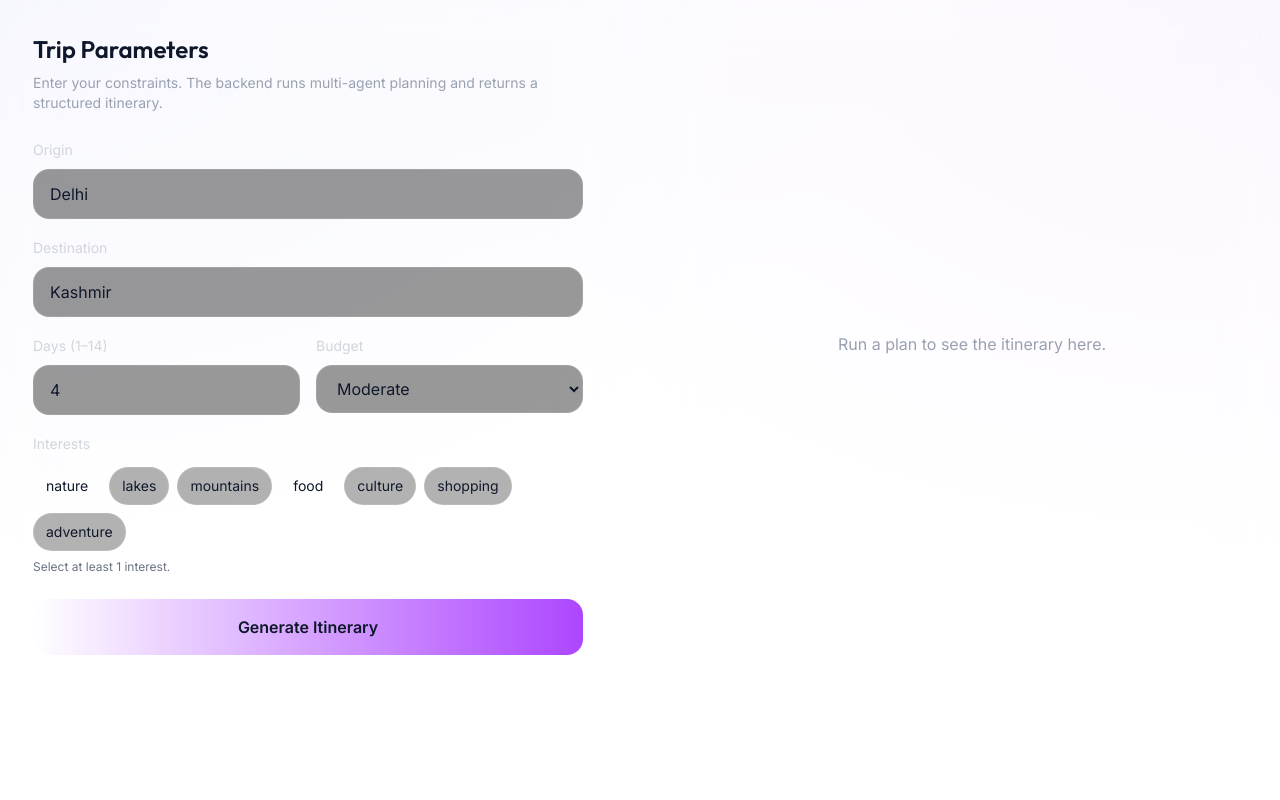
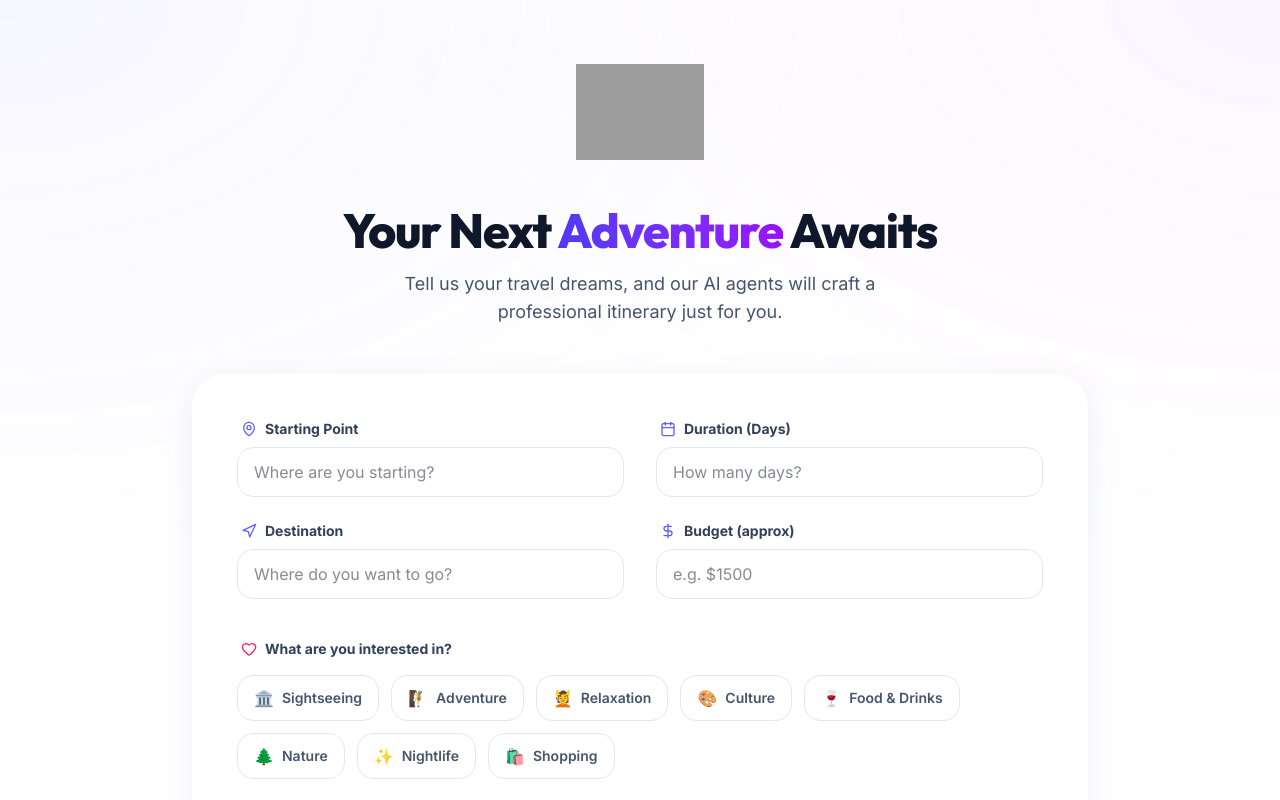
Before and after one commit to imtalhahussain/travel-itinerary-ai, a Next.js app in the folder frontend/: page / in a window 1280 px wide. Shown: the top 800 px of the page. Built offline with nearby package versions, Linux system fonts and the light colour scheme; grey boxes are pictures that could not be loaded.

Commit message:
feat(components): enhance planner form and itinerary card with new animations and day-by-day view

```diff
--- a/frontend/components/ItineraryCard.tsx
+++ b/frontend/components/ItineraryCard.tsx
@@ -1,58 +1,128 @@
+"use client";
+
 import { motion } from "framer-motion";
+import { Clock, MapPin, Utensils, Star, Calendar, ChevronRight } from "lucide-react";
 
 export default function ItineraryCard({ data }: any) {
-  const destination = data?.destination ?? "Trip";
+  const destination = data?.destination ?? "Your Trip";
   const totalDays = data?.total_days ?? data?.totalDays ?? data?.plan?.length ?? 0;
   const plan = Array.isArray(data?.plan) ? data.plan : [];
 
+  const container = {
+    hidden: { opacity: 0 },
+    show: {
+      opacity: 1,
+      transition: {
+        staggerChildren: 0.1
+      }
+    }
+  };
+
+  const item = {
+    hidden: { opacity: 0, y: 20 },
+    show: { opacity: 1, y: 0 }
+  };
+
   return (
-    <motion.div
-      initial={{ opacity: 0, scale: 0.98 }}
-      animate={{ opacity: 1, scale: 1 }}
-      transition={{ duration: 0.35 }}
-      className="bg-glass backdrop-blur-xl rounded-3xl p-8 border border-white/10"
-    >
-      <div className="flex items-baseline justify-between gap-4">
-        <h3 className="text-xl font-semibold">
-          {destination} <span className="text-gray-400">·</span> {totalDays} Days
-        </h3>
-        <span className="text-xs text-gray-400 border border-white/10 rounded-full px-3 py-1 bg-black/30">
-          Groq + Multi-Agent
-        </span>
+    <div className="space-y-8 animate-in">
+      {/* Header Info */}
+      <div className="text-center md:text-left">
+        <h2 className="text-3xl font-extrabold text-slate-900 flex items-center gap-3 justify-center md:justify-start">
+          <div className="p-2 bg-indigo-600 rounded-lg text-white">
+            <MapPin className="h-6 w-6" />
+          </div>
+          {destination}
+        </h2>
+        <p className="text-slate-500 mt-2 font-medium flex items-center justify-center md:justify-start gap-2">
+          <Calendar className="h-4 w-4 text-indigo-500" />
+          {totalDays} Day Discovery
+        </p>
       </div>
 
-      <div className="mt-6 space-y-4 max-h-[520px] overflow-auto pr-2">
-        {plan.map((day: any) => (
-          <div key={day.day} className="p-4 rounded-2xl bg-black/40 border border-white/10">
-            <div className="flex items-center justify-between">
-              <p className="font-semibold">Day {day.day}</p>
-              <p className="text-xs text-gray-400">
-                {Array.isArray(day.activities) ? `${day.activities.length} activities` : "plan"}
-              </p>
+      {/* Itinerary Progress / List */}
+      <motion.div
+        variants={container}
+        initial="hidden"
+        animate="show"
+        className="grid grid-cols-1 gap-6"
+      >
+        {plan.map((day: any, idx: number) => (
+          <motion.div
+            key={day.day || idx}
+            variants={item}
+            className="glass-card rounded-[2rem] overflow-hidden bg-white/60 hover:bg-white/80 transition-all duration-300"
+          >
+            <div className="p-6 md:p-8">
+              <div className="flex flex-col md:flex-row gap-6">
+                {/* Day Marker */}
+                <div className="flex-shrink-0">
+                  <div className="w-16 h-16 rounded-2xl bg-indigo-50 flex flex-col items-center justify-center border border-indigo-100/50">
+                    <span className="text-[10px] uppercase tracking-wider font-bold text-indigo-400">Day</span>
+                    <span className="text-2xl font-black text-indigo-600 leading-none">{day.day || idx + 1}</span>
+                  </div>
+                </div>
+
+                {/* Content */}
+                <div className="flex-grow space-y-6">
+                  {/* Activities */}
+                  <div className="space-y-4">
+                    <h4 className="text-sm font-bold text-slate-400 uppercase tracking-widest flex items-center gap-2">
+                      <Star className="h-3 w-3 text-amber-400 fill-amber-400" />
+                      Daily Experiences
+                    </h4>
+                    <div className="grid grid-cols-1 md:grid-cols-2 gap-3">
+                      {Array.isArray(day.activities) && day.activities.map((activity: string, i: number) => (
+                        <div key={i} className="flex items-start gap-3 p-3 rounded-xl bg-white border border-slate-100 shadow-sm hover:border-indigo-100 transition-colors">
+                          <div className="mt-1 p-1 rounded-md bg-indigo-50 text-indigo-600">
+                            <ChevronRight className="h-3 w-3" />
+                          </div>
+                          <span className="text-sm text-slate-700 font-medium">{activity}</span>
+                        </div>
+                      ))}
+                    </div>
+                  </div>
+
+                  {/* Dining */}
+                  {Array.isArray(day.food) && day.food.length > 0 && (
+                    <div className="pt-4 border-t border-slate-100 flex flex-wrap gap-4 items-center">
+                      <h4 className="text-sm font-bold text-slate-400 uppercase tracking-widest flex items-center gap-2">
+                        <Utensils className="h-3 w-3 text-rose-400" />
+                        Culinary Tips
+                      </h4>
+                      <div className="flex flex-wrap gap-2">
+                        {day.food.map((f: string, i: number) => (
+                          <span key={i} className="px-3 py-1 rounded-full bg-rose-50 text-rose-600 text-[11px] font-bold border border-rose-100">
+                            {f}
+                          </span>
+                        ))}
+                      </div>
+                    </div>
+                  )}
+                </div>
+              </div>
             </div>
-
-            {Array.isArray(day.activities) && (
-              <ul className="mt-3 text-sm text-gray-200 space-y-1 list-disc list-inside">
-                {day.activities.slice(0, 6).map((a: string, i: number) => (
-                  <li key={i}>{a}</li>
-                ))}
-              </ul>
-            )}
-
-            {Array.isArray(day.food) && (
-              <p className="mt-3 text-xs text-gray-400">
-                Food: {day.food.slice(0, 3).join(", ")}
-              </p>
-            )}
-          </div>
+          </motion.div>
         ))}
 
         {plan.length === 0 && (
-          <div className="p-4 rounded-2xl bg-black/40 border border-white/10 text-gray-300">
-            No itinerary returned. Check backend response.
+          <div className="p-12 text-center glass-card rounded-[2rem] bg-white/40">
+            <div className="w-20 h-20 bg-slate-100 rounded-full flex items-center justify-center mx-auto mb-4">
+              <Clock className="h-10 w-10 text-slate-300" />
+            </div>
+            <h3 className="text-xl font-bold text-slate-800">Itinerary Processing</h3>
+            <p className="text-slate-500 mt-2 max-w-xs mx-auto">
+              We couldn't find a detailed plan. Please try adjusting your preferences.
+            </p>
           </div>
         )}
+      </motion.div>
+
+      {/* Footer / Summary Action */}
+      <div className="pb-12 text-center">
+        <p className="text-slate-400 text-sm italic">
+          "Travel is the only thing you buy that makes you richer."
+        </p>
       </div>
-    </motion.div>
+    </div>
   );
 }
--- a/frontend/components/PlannerForm.tsx
+++ b/frontend/components/PlannerForm.tsx
@@ -1,7 +1,10 @@
 "use client";
 
 import { useMemo, useState } from "react";
+import { motion, AnimatePresence } from "framer-motion";
+import { MapPin, Calendar, DollarSign, Plane, Loader2, Heart, Sparkles, Navigation } from "lucide-react";
 import ItineraryCard from "./ItineraryCard";
+import Image from "next/image";
 
 type ApiState =
   | { status: "idle" }
@@ -9,21 +12,29 @@ type ApiState =
   | { status: "success"; data: any }
   | { status: "error"; message: string; details?: any };
 
-const DEFAULT_INTERESTS = ["nature", "lakes", "mountains", "food", "culture", "shopping", "adventure"];
+const INTERESTS = [
+  { id: "Sightseeing", icon: "🏛️" },
+  { id: "Adventure", icon: "🧗" },
+  { id: "Relaxation", icon: "💆" },
+  { id: "Culture", icon: "🎨" },
+  { id: "Food & Drinks", icon: "🍷" },
+  { id: "Nature", icon: "🌲" },
+  { id: "Nightlife", icon: "✨" },
+  { id: "Shopping", icon: "🛍️" },
+];
 
 export default function PlannerForm() {
   const [api, setApi] = useState<ApiState>({ status: "idle" });
 
-  // Form fields
-  const [origin, setOrigin] = useState("Delhi");
-  const [destination, setDestination] = useState("Kashmir");
-  const [days, setDays] = useState(4);
-  const [budget, setBudget] = useState<"low" | "moderate" | "high">("moderate");
-  const [interests, setInterests] = useState<string[]>(["nature", "food"]);
+  const [origin, setOrigin] = useState("");
+  const [destination, setDestination] = useState("");
+  const [days, setDays] = useState<number | "">("");
+  const [budget, setBudget] = useState("");
+  const [interests, setInterests] = useState<string[]>([]);
 
   const canSubmit = useMemo(() => {
-    return origin.trim() && destination.trim() && days >= 1 && days <= 14 && interests.length >= 1;
-  }, [origin, destination, days, interests]);
+    return origin.trim() && destination.trim() && days && budget && interests.length > 0;
+  }, [origin, destination, days, budget, interests]);
 
   function toggleInterest(tag: string) {
     setInterests((prev) =>
@@ -33,174 +44,254 @@ export default function PlannerForm() {
 
   async function plan() {
     if (!canSubmit) return;
-
     setApi({ status: "loading" });
 
     try {
-      const base = process.env.NEXT_PUBLIC_API_BASE || "http://127.0.0.1:8000";
+      const base = process.env.NEXT_PUBLIC_API_BASE || "http://localhost:8000";
       const res = await fetch(`${base}/plan`, {
         method: "POST",
         headers: { "Content-Type": "application/json" },
         body: JSON.stringify({
           origin,
           destination,
-          days,
+          days: Number(days),
           budget,
           interests,
         }),
       });
 
       const text = await res.text();
-      let payload: any = null;
+      let payload: any;
       try {
-        payload = text ? JSON.parse(text) : null;
+        payload = JSON.parse(text);
       } catch {
         payload = { raw: text };
       }
 
       if (!res.ok) {
-        setApi({
-          status: "error",
-          message: `Backend error ${res.status}`,
-          details: payload,
-        });
+        setApi({ status: "error", message: `Error ${res.status}`, details: payload });
         return;
       }
-
       setApi({ status: "success", data: payload });
     } catch (e: any) {
-      setApi({ status: "error", message: e?.message || "Failed to fetch" });
+      setApi({ status: "error", message: e.message || "Failed to connect to the travel intelligence service. Please ensure the backend is running." });
     }
   }
 
+  if (api.status === "success") {
     return (
-    <div className="grid grid-cols-1 lg:grid-cols-2 gap-12">
-      {/* Left: Input Panel */}
-      <div className="bg-glass backdrop-blur-xl rounded-3xl p-8 border border-white/10">
-        <h2 className="text-2xl font-semibold mb-2">Trip Parameters</h2>
-        <p className="text-gray-400 text-sm">
-          Enter your constraints. The backend runs multi-agent planning and returns a structured itinerary.
-        </p>
+      <div className="max-w-5xl mx-auto p-4 md:p-8 animate-in">
+        <div className="flex items-center justify-between mb-8">
+          <button
+            onClick={() => setApi({ status: "idle" })}
+            className="flex items-center gap-2 text-slate-500 hover:text-indigo-600 transition-colors font-medium group"
+          >
+            <div className="p-2 rounded-full bg-slate-100 group-hover:bg-indigo-50 transition-colors">
+              <Navigation className="h-4 w-4 rotate-[-90deg]" />
+            </div>
+            Plan another trip
+          </button>
 
-        <div className="mt-6 space-y-4">
-          <div>
-            <label className="text-sm text-gray-300">Origin</label>
+          <div className="hidden md:flex items-center gap-2 px-4 py-2 bg-indigo-50 rounded-full text-indigo-700 text-sm font-semibold">
+            <Sparkles className="h-4 w-4" />
+            AI-Generated Itinerary
+          </div>
+        </div>
+
+        <ItineraryCard data={api.data} />
+      </div>
+    );
+  }
+
+  return (
+    <div className="min-h-screen py-12 px-4">
+      <div className="max-w-4xl mx-auto">
+        {/* Hero Section */}
+        <div className="text-center mb-12">
+          <motion.div
+            initial={{ opacity: 0, scale: 0.9 }}
+            animate={{ opacity: 1, scale: 1 }}
+            transition={{ duration: 0.5 }}
+            className="relative inline-block mb-6"
+          >
+            <div className="relative w-32 h-32 mx-auto">
+              <Image
+                src="/hero-illustration.png"
+                alt="Travel Hero"
+                fill
+                className="object-contain"
+              />
+            </div>
+          </motion.div>
+
+          <motion.h1
+            initial={{ opacity: 0, y: 10 }}
+            animate={{ opacity: 1, y: 0 }}
+            transition={{ delay: 0.2 }}
+            className="text-4xl md:text-5xl font-extrabold text-slate-900 mb-4 tracking-tight"
+          >
+            Your Next <span className="gradient-text">Adventure</span> Awaits
+          </motion.h1>
+          <motion.p
+            initial={{ opacity: 0, y: 10 }}
+            animate={{ opacity: 1, y: 0 }}
+            transition={{ delay: 0.3 }}
+            className="text-lg text-slate-600 max-w-xl mx-auto"
+          >
+            Tell us your travel dreams, and our AI agents will craft a professional itinerary just for you.
+          </motion.p>
+        </div>
+
+        {/* Main Card */}
+        <motion.div
+          initial={{ opacity: 0, y: 20 }}
+          animate={{ opacity: 1, y: 0 }}
+          transition={{ delay: 0.4 }}
+          className="glass-card rounded-[2rem] overflow-hidden p-1 shadow-2xl"
+        >
+          <div className="bg-white/40 rounded-[1.9rem] p-6 md:p-10">
+            <div className="grid grid-cols-1 md:grid-cols-2 gap-8 mb-10">
+              {/* Destination & Origin */}
+              <div className="space-y-6">
+                <div className="space-y-2">
+                  <label className="text-sm font-bold text-slate-700 ml-1 flex items-center gap-2">
+                    <MapPin className="h-4 w-4 text-indigo-500" />
+                    Starting Point
+                  </label>
                   <input
                     value={origin}
                     onChange={(e) => setOrigin(e.target.value)}
-              className="mt-2 w-full rounded-xl bg-black/40 border border-white/10 px-4 py-3 outline-none focus:border-white/30"
-              placeholder="e.g., Delhi"
+                    placeholder="Where are you starting?"
+                    className="input-field"
                   />
                 </div>
 
-          <div>
-            <label className="text-sm text-gray-300">Destination</label>
+                <div className="space-y-2">
+                  <label className="text-sm font-bold text-slate-700 ml-1 flex items-center gap-2">
+                    <Navigation className="h-4 w-4 text-indigo-500" />
+                    Destination
+                  </label>
                   <input
                     value={destination}
                     onChange={(e) => setDestination(e.target.value)}
-              className="mt-2 w-full rounded-xl bg-black/40 border border-white/10 px-4 py-3 outline-none focus:border-white/30"
-              placeholder="e.g., Da Lat"
+                    placeholder="Where do you want to go?"
+                    className="input-field"
+                  />
+                </div>
+              </div>
+
+              {/* Days & Budget */}
+              <div className="space-y-6">
+                <div className="space-y-2">
+                  <label className="text-sm font-bold text-slate-700 ml-1 flex items-center gap-2">
+                    <Calendar className="h-4 w-4 text-indigo-500" />
+                    Duration (Days)
+                  </label>
+                  <input
+                    type="number"
+                    value={days}
+                    onChange={(e) => setDays(e.target.value ? Number(e.target.value) : "")}
+                    placeholder="How many days?"
+                    className="input-field"
+                    min="1"
+                    max="14"
                   />
                 </div>
 
-          <div className="grid grid-cols-2 gap-4">
-            <div>
-              <label className="text-sm text-gray-300">Days (1–14)</label>
+                <div className="space-y-2">
+                  <label className="text-sm font-bold text-slate-700 ml-1 flex items-center gap-2">
+                    <DollarSign className="h-4 w-4 text-indigo-500" />
+                    Budget (approx)
+                  </label>
                   <input
-                type="number"
-                value={days}
-                onChange={(e) => setDays(Number(e.target.value))}
-                min={1}
-                max={14}
-                className="mt-2 w-full rounded-xl bg-black/40 border border-white/10 px-4 py-3 outline-none focus:border-white/30"
+                    value={budget}
+                    onChange={(e) => setBudget(e.target.value)}
+                    placeholder="e.g. $1500"
+                    className="input-field"
                   />
                 </div>
-
-            <div>
-              <label className="text-sm text-gray-300">Budget</label>
-              <select
-                value={budget}
-                onChange={(e) => setBudget(e.target.value as any)}
-                className="mt-2 w-full rounded-xl bg-black/40 border border-white/10 px-4 py-3 outline-none focus:border-white/30"
-              >
-                <option value="low">Low</option>
-                <option value="moderate">Moderate</option>
-                <option value="high">High</option>
-              </select>
               </div>
             </div>
 
-          <div>
-            <label className="text-sm text-gray-300">Interests</label>
-            <div className="mt-3 flex flex-wrap gap-2">
-              {DEFAULT_INTERESTS.map((tag) => {
-                const active = interests.includes(tag);
+            {/* Interests Section */}
+            <div className="mb-10">
+              <label className="text-sm font-bold text-slate-700 ml-1 mb-4 flex items-center gap-2">
+                <Heart className="h-4 w-4 text-rose-500" />
+                What are you interested in?
+              </label>
+              <div className="flex flex-wrap gap-3 mt-4">
+                {INTERESTS.map((interest) => {
+                  const active = interests.includes(interest.id);
                   return (
                     <button
-                    key={tag}
-                    type="button"
-                    onClick={() => toggleInterest(tag)}
-                    className={[
-                      "px-3 py-2 rounded-full text-sm border transition",
-                      active
-                        ? "bg-white/15 border-white/25"
-                        : "bg-black/30 border-white/10 hover:border-white/20",
-                    ].join(" ")}
+                      key={interest.id}
+                      onClick={() => toggleInterest(interest.id)}
+                      className={`
+                        px-4 py-2.5 rounded-xl text-sm font-semibold transition-all duration-300 border
+                        flex items-center gap-2
+                        ${active
+                          ? "bg-indigo-600 text-white border-indigo-600 shadow-md shadow-indigo-100"
+                          : "bg-white text-slate-600 border-slate-200 hover:border-indigo-300 hover:bg-slate-50"
+                        }
+                      `}
                     >
-                    {tag}
+                      <span className="text-base">{interest.icon}</span>
+                      {interest.id}
                     </button>
                   );
                 })}
               </div>
-            <p className="mt-2 text-xs text-gray-500">Select at least 1 interest.</p>
             </div>
 
+            {/* Error Message */}
+            <AnimatePresence>
+              {api.status === "error" && (
+                <motion.div
+                  initial={{ opacity: 0, height: 0 }}
+                  animate={{ opacity: 1, height: "auto" }}
+                  exit={{ opacity: 0, height: 0 }}
+                  className="mb-6 p-4 rounded-xl bg-red-50 border border-red-100 text-red-700 text-sm flex items-start gap-3"
+                >
+                  <div className="mt-0.5">⚠️</div>
+                  <div>
+                    <p className="font-bold">Something went wrong</p>
+                    <p className="opacity-90">{api.message}</p>
+                  </div>
+                </motion.div>
+              )}
+            </AnimatePresence>
+
+            {/* Action Button */}
             <button
               onClick={plan}
               disabled={!canSubmit || api.status === "loading"}
-            className="mt-2 w-full py-4 rounded-xl bg-gradient-to-r from-neon to-purple-500 font-semibold hover:opacity-90 transition disabled:opacity-50"
+              className={`
+                w-full py-4 rounded-2xl font-bold text-lg flex items-center justify-center gap-3 transition-all
+                ${!canSubmit || api.status === "loading"
+                  ? "bg-slate-100 text-slate-400 cursor-not-allowed"
+                  : "bg-indigo-600 text-white hover:bg-indigo-700 shadow-xl shadow-indigo-100 hover:shadow-indigo-200 active:scale-[0.98]"
+                }
+              `}
             >
-            {api.status === "loading" ? "Planning..." : "Generate Itinerary"}
+              {api.status === "loading" ? (
+                <>
+                  <Loader2 className="h-6 w-6 animate-spin" />
+                  <span>Consulting Agents...</span>
+                </>
+              ) : (
+                <>
+                  <Sparkles className="h-6 w-6" />
+                  <span>Generate Itinerary</span>
+                </>
+              )}
             </button>
+
+            <p className="text-center text-xs text-slate-400 mt-6 font-medium uppercase tracking-widest">
+              Powered by Talha's Multi-Agent Intelligence
+            </p>
           </div>
-
-        {api.status === "error" && (
-          <div className="mt-6 p-4 rounded-xl bg-black/40 border border-red-500/30">
-            <p className="font-semibold text-red-300">Error</p>
-            <p className="text-sm text-gray-300 mt-1">{api.message}</p>
-            {api.details && (
-              <pre className="mt-3 text-xs text-gray-400 overflow-auto max-h-48 whitespace-pre-wrap">
-{safeStringify(api.details)}
-              </pre>
-            )}
+        </motion.div>
       </div>
-        )}
-      </div>
-
-      {/* Right: Output Panel */}
-      {api.status === "success" && <ItineraryCard data={api.data} />}
-      {api.status !== "success" && (
-        <div className="bg-glass backdrop-blur-xl rounded-3xl p-8 border border-white/10 flex items-center justify-center text-gray-400">
-          Run a plan to see the itinerary here.
-        </div>
-      )}
     </div>
   );
 }
-
-// Safe stringify for any object (handles circular + BigInt)
-function safeStringify(obj: any) {
-  const seen = new WeakSet();
-  return JSON.stringify(
-    obj,
-    (_, value) => {
-      if (typeof value === "bigint") return value.toString();
-      if (typeof value === "object" && value !== null) {
-        if (seen.has(value)) return "[Circular]";
-        seen.add(value);
-      }
-      return value;
-    },
-    2
-  );
-}
```
Lines whose indentation alone changed are shown as unchanged.
